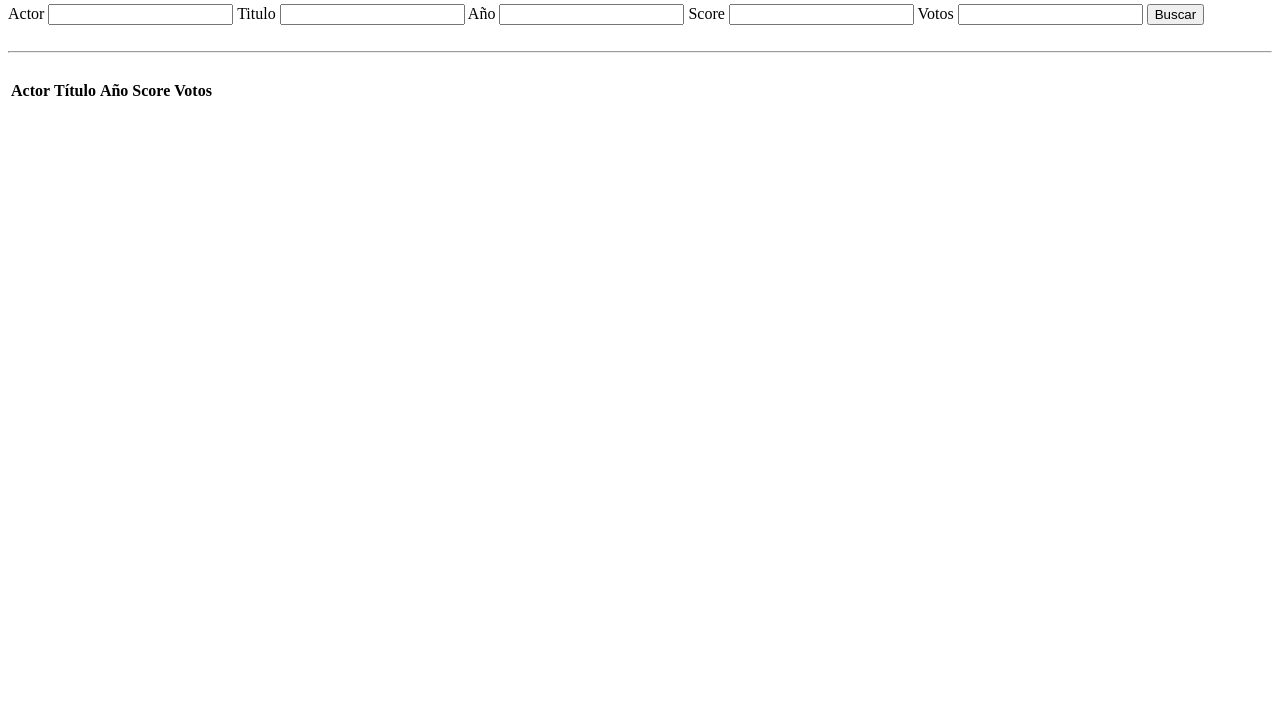
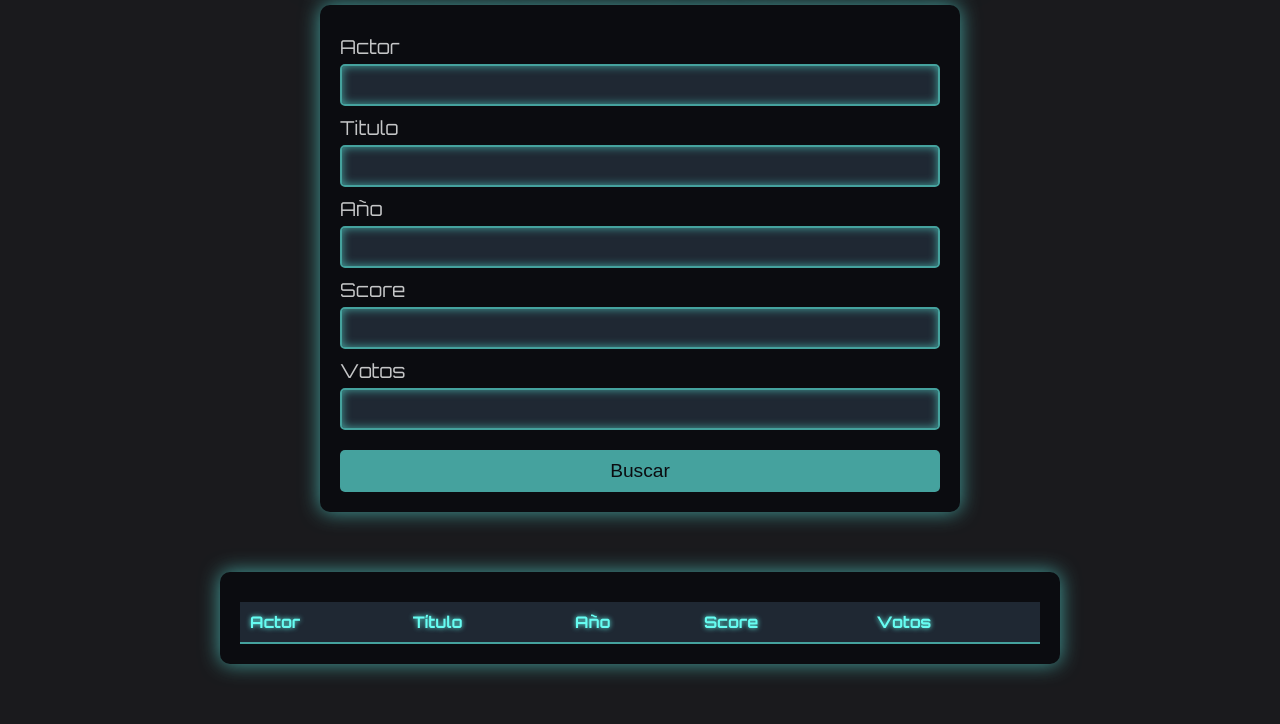
Before and after one commit to Eduardo-P/Practica-SQLite, a website: page public/index.html in a window 1280 px wide. Shown: the part 76-800 px from the top of the page. Drawn offline with Linux system fonts and the light colour scheme.

Commit message:
Agregando archivo styles.css para el estilo de la pagina, ademas de algunas correciones finales en index.html

```diff
--- a/public/index.html
+++ b/public/index.html
@@ -2,9 +2,10 @@
 <html lang="es">
     <head>
         <title>Peliculas</title>
+        <link rel="stylesheet" href="styles.css">
     </head>
     <body>
-        <h1>Base de datos de Peliculas - Acores</h1>
+        <h1>Base de datos de Peliculas - Actores</h1>
         <div id="data">
             <label for="name">Actor</label>
             <input type="text" id="name">
@@ -23,7 +24,7 @@
 
             <button id="search">Buscar</button>
         </div>
-        <br><hr><br>
+        <br><br>
         <div id="results_container">
             <table id="results">
                 <thead>
--- /dev/null
+++ b/public/styles.css
@@ -0,0 +1,106 @@
+@import url('https://fonts.googleapis.com/css2?family=Orbitron:wght@400;700&display=swap');
+
+body {
+    background-color: #1a1a1d;
+    color: #c5c6c7;
+    font-family: 'Orbitron', sans-serif;
+    margin: 0;
+    padding: 0;
+    display: flex;
+    flex-direction: column;
+    align-items: center;
+}
+
+h1 {
+    color: #66fcf1;
+    text-shadow: 0 0 10px #66fcf1, 0 0 20px #66fcf1, 0 0 30px #45a29e;
+    margin-top: 20px;
+}
+
+#data {
+    background-color: #0b0c10;
+    padding: 20px;
+    border-radius: 10px;
+    box-shadow: 0 0 20px #45a29e;
+    width: 80%;
+    max-width: 600px;
+}
+
+label {
+    display: block;
+    margin-top: 10px;
+    font-size: 1.2em;
+}
+
+input[type="text"], input[type="number"] {
+    width: 96%;
+    padding: 10px;
+    margin-top: 5px;
+    border: 2px solid #45a29e;
+    border-radius: 5px;
+    background-color: #1f2833;
+    color: #c5c6c7;
+    font-size: 1em;
+    box-shadow: inset 0 0 10px #45a29e;
+}
+
+input[type="text"]:focus, input[type="number"]:focus {
+    outline: none;
+    box-shadow: 0 0 10px #66fcf1;
+}
+
+button {
+    display: block;
+    width: 100%;
+    padding: 10px;
+    margin-top: 20px;
+    border: none;
+    border-radius: 5px;
+    background-color: #45a29e;
+    color: #0b0c10;
+    font-size: 1.2em;
+    cursor: pointer;
+    transition: background-color 0.3s ease;
+}
+
+button:hover {
+    background-color: #66fcf1;
+}
+
+#results_container {
+    width: 80%;
+    max-width: 800px;
+    margin-top: 20px;
+    background-color: #0b0c10;
+    border-radius: 10px;
+    padding: 20px;
+    box-shadow: 0 0 20px #45a29e;
+}
+
+table {
+    width: 100%;
+    border-collapse: collapse;
+    margin-top: 10px;
+}
+
+th, td {
+    padding: 10px;
+    text-align: left;
+    border-bottom: 2px solid #45a29e;
+}
+
+th {
+    background-color: #1f2833;
+    color: #66fcf1;
+    text-shadow: 0 0 5px #66fcf1;
+}
+
+td {
+    background-color: #1a1a1d;
+}
+
+tbody tr:hover {
+    background-color: #45a29e;
+    color: #0b0c10;
+    transition: background-color 0.3s ease;
+}
```
